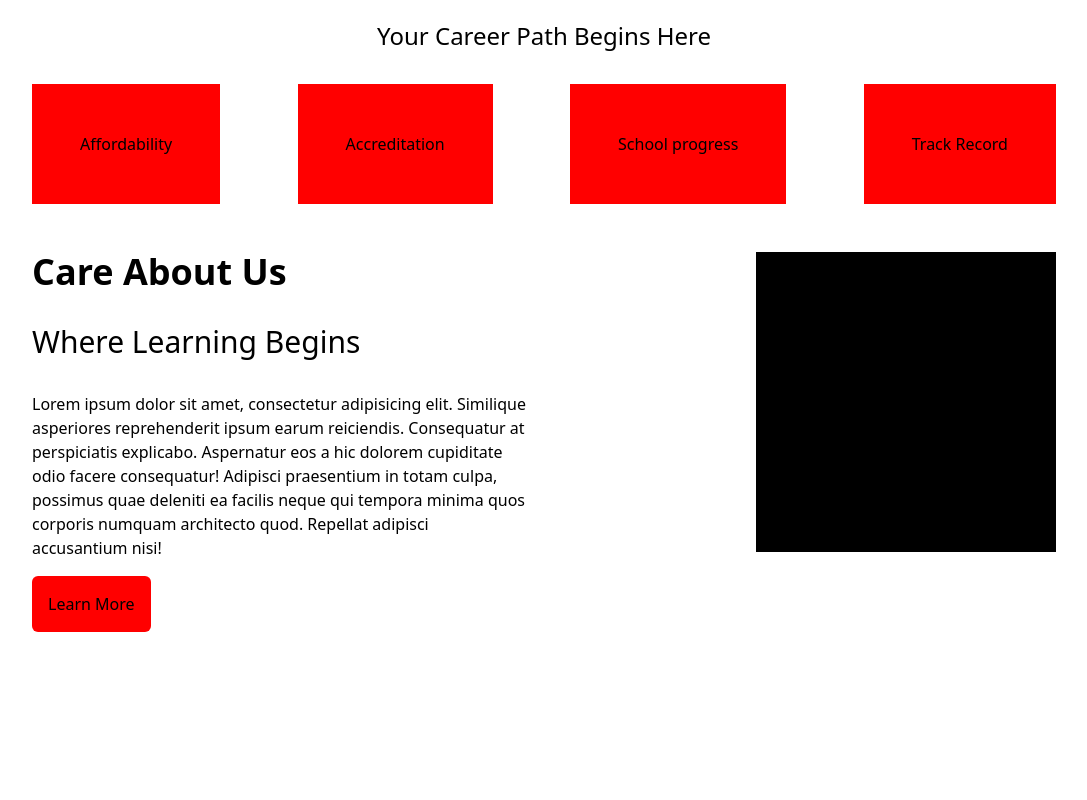
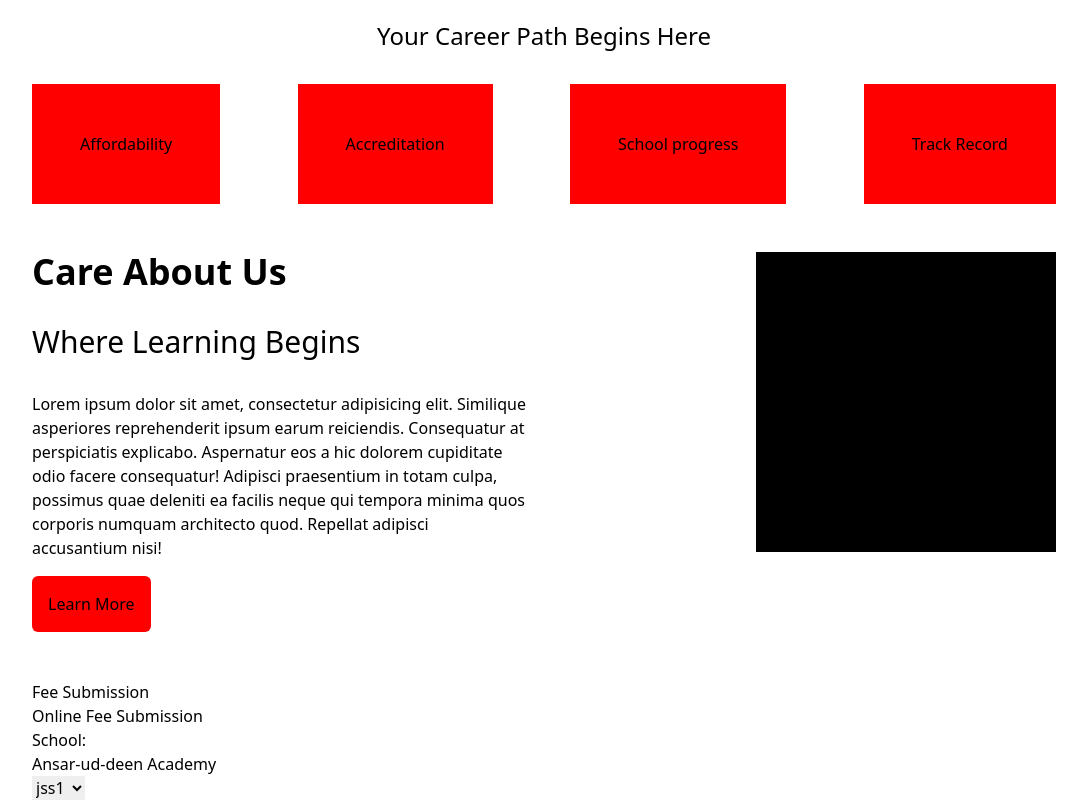
Before and after one commit to lil-dev16/ansar-academy, a React (Create React App) app: page / in a window 1280 px wide. Shown: the part 802-1602 px from the top of the page, without its empty margins (96-1183 px from the left). Before the commit the page ends 1482 px from the top, so only its background shows below. Built offline with nearby package versions, Linux system fonts and the light colour scheme.

Commit message:
gsap update

```diff
--- a/src/components/About.jsx
+++ b/src/components/About.jsx
@@ -2,7 +2,7 @@ import React from 'react'
 
 const About = () => {
   return (
-    <div className='flex md:flex-row flex-col justify-between bg-r py-[3rem]'>
+    <div className='flex md:flex-row flex-col justify-between bg-r py-[3rem] gap-[1rem]'>
         <div className='w-[31rem]'>
             <h1 className='text-4xl font-bold'>Care About Us</h1>
             <p className='text-3xl py-[2rem]'>Where Learning Begins</p>
--- /dev/null
+++ b/src/components/FeeSubmission.jsx
@@ -0,0 +1,24 @@
+import React from 'react'
+
+const FeeSubmission = () => {
+  return (
+    <div className='bg-r'>
+        <h1>Fee Submission</h1>
+        <p>Online Fee Submission</p>
+        <p>School: <br/> Ansar-ud-deen Academy</p>
+        <div>
+            <select name="class" id="">
+                <option value="jss1">jss1</option>
+                <option value="jss2" >jss2</option>
+                <option value="jss3">jss3</option>
+                <option value="sss1">sss1</option>
+                <option value="sss2">sss2</option>
+                <option value="sss3">sss3</option>
+
+            </select>
+        </div>
+    </div>
+  )
+}
+
+export default FeeSubmission
--- a/src/components/Hero.jsx
+++ b/src/components/Hero.jsx
@@ -1,7 +1,11 @@
-import React from 'react'
+import React, { useEffect } from 'react'
 import {gsap} from 'gsap'
 
 const Hero = () => {
+
+  useEffect(()=> {
+    gsap.from('.circ-con', {opacity:0, duration:2, delay: 2, y: 45, stagger: .2});
+  }, [])
   return (
     <div className='bg-gradient-to-r from-purple-500 to-pink-500 min-h-[50vh] '>
         <div className='bg-r grid pb-[2rem] '>
@@ -35,6 +39,6 @@ const Hero = () => {
   )
 }
 
-gsap.from('.circ-con', {opacity:0, duration:2, delay: 2, y: 45, stagger: .2});
+
 
 export default Hero
--- a/src/components/Navbar.jsx
+++ b/src/components/Navbar.jsx
@@ -11,6 +11,7 @@ const Navbar = () => {
     setWidth(window.innerWidth)
   }
   useEffect(()=> {
+
     window.addEventListener('resize', checkResize)
     console.log(width);
     return () => {
@@ -18,6 +19,10 @@ const Navbar = () => {
     }
 
   });
+  useEffect(()=> {
+    gsap.from('.nav__item', {opacity: 0, duration: 3, delay: 2, y: 25, ease:'expo.out', stagger: .2});
+    gsap.from('.school_name', {opacity: 0, duration: 3, delay: 3, y: 25, ease:'expo.out'})
+  }, [])
 
   const handleClick = () => {
     setShowSidebar(prev => !prev)
@@ -28,7 +33,7 @@ const Navbar = () => {
         <div className="block-header ">
           <div className='bg-r head'>
             {/* <img src="logo" alt="" /> */}
-            <h1>ANSAR-UD-DEEN ACADEMY</h1>
+            <h1 className='school_name'>ANSAR-UD-DEEN  ACADEMY</h1>
           {width < 760 && <div className="hamburger" onClick={handleClick}></div>}
           </div>
         </div>
@@ -48,6 +53,5 @@ const Navbar = () => {
     </div>
   )
 }
-gsap.from('.nav__item', {opacity: 0, duration: 3, delay: 3, y: 25, ease:'expo.out', stagger: .2})
 
 export default Navbar
--- a/src/pages/Home.jsx
+++ b/src/pages/Home.jsx
@@ -1,5 +1,6 @@
 import React from 'react'
 import About from '../components/About'
+import FeeSubmission from '../components/FeeSubmission'
 import Goals from '../components/Goals'
 import Hero from '../components/Hero'
 import Navbar from '../components/Navbar'
@@ -11,6 +12,7 @@ const Home = () => {
         <Hero />
         <Goals />
         <About />
+        <FeeSubmission />
     </div>
   )
 }
```
